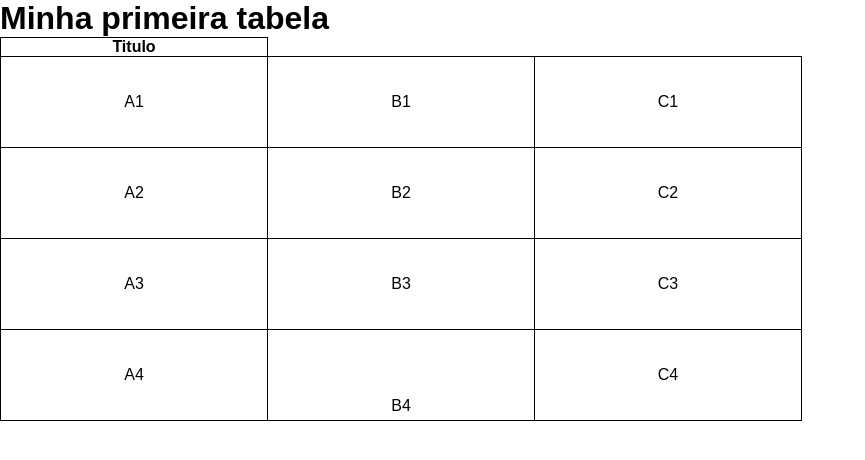
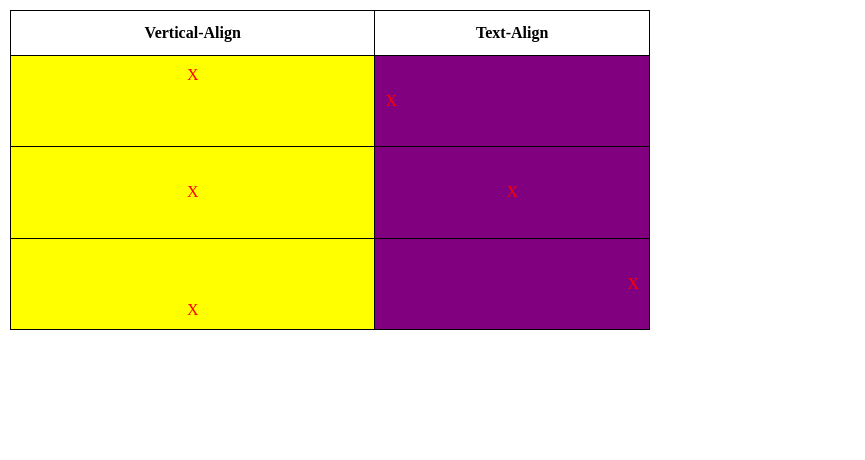
Before and after one commit to AbnerInTech/html-css, a plain HTML site: page exercicios/ex023/tabela01.html in a window 1280 px wide. Shown: the whole page, without its empty margins (0-865 px from the left). Drawn offline with Linux system fonts and the light colour scheme.

Commit message:
Table Align2.0
Revigion of class

```diff
--- a/exercicios/ex023/tabela01.html
+++ b/exercicios/ex023/tabela01.html
@@ -9,19 +9,20 @@
             padding: 0px;
             margin: 0px;
         }
+
         body {
-            font-family: Arial, Helvetica, sans-serif;
+            font-family: serif;
+            padding: 10px;
         }
 
         table {
-
             border-collapse: collapse;
+            height: 40vh;
+            width: 50vw;
         }
 
         th {
             border: solid black 1px;
-            width: 20vw;
-            height: 2vh;
         }
 
         tr {
@@ -30,48 +31,62 @@
 
         td {
             border: solid black 1px;
-            padding: 5px;
-            width: 20vw;
-            height: 10vh;
+            padding: 10px;
+            color: red;
+        }
+
+        .v1 {
+            text-align: center;
+            vertical-align: top;
+            background: yellow;
+        }
+
+        .v2 {
             text-align: center;
             vertical-align: middle;
+            background: yellow;
         }
 
-        .legenda {
+        .v3 {
             text-align: center;
             vertical-align: bottom;
+            background: yellow;
+        }
+
+        .h1 {
+            text-align: left;
+            vertical-align: middle;
+            background: purple;
+        }
+
+        .h2 {
+            text-align: center;
+            vertical-align: middle;
+            background: purple;
+        }
+
+        .h3 {
+            text-align: right;
+            vertical-align: middle;
+            background: purple;
         }
     </style>
 </head>
 <body>
-    <h1>Minha primeira tabela</h1>
-<!--
-    TABLE HIERARC:
-    TABLE ROW <tr>
-        TABLE HEADER <header>
-            TABLE DATA <td>
--->
     <table>
-        <th>Titulo</th>
+        <th>Vertical-Align</th>
+        <th>Text-Align</th>
             <tr>
-            <td>A1
-            <td>B1
-            <td>C1
+                <td class="v1">X</td>
+                <td class="h1">X</td>
             </tr>
             <tr>
-            <td>A2</td>
-            <td>B2</td>
-            <td>C2</td>
+                <td class="v2">X</td>
+                <td class="h2">X</td>
             </tr>
             <tr>
-            <td>A3</td>
-            <td>B3</td>
-            <td>C3</td>
-        </tr>
-        <tr>
-            <td>A4</td>
-            <td class="legenda">B4</td>
-            <td>C4</td>
+                <td class="v3">X</td>
+                <td class="h3">X</td>
             </tr>
     </table>
 </body>
```
Lines whose indentation alone changed are shown as unchanged.
